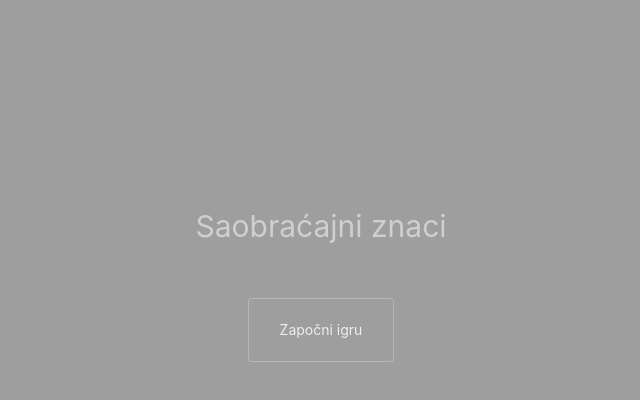
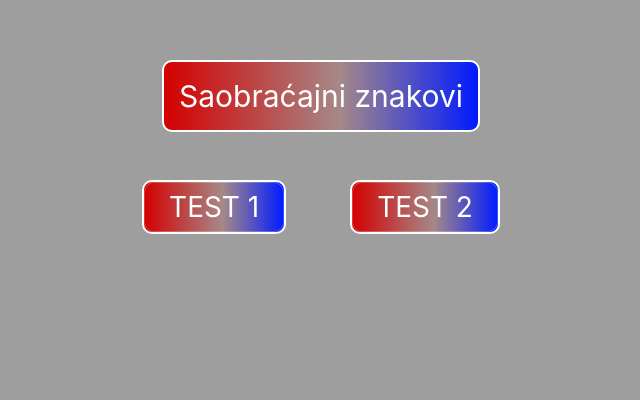
Before and after one commit to Stereo8/TrafficSigns, a Vue app in the folder trafficsigns-vue/: page /pocetak in a window 1280 px wide. Shown: the part 158-558 px from the top of the page, without its empty margins (319-959 px from the left). Built offline with nearby package versions, Linux system fonts and the light colour scheme.

Commit message:
styles/pocetak

```diff
--- a/trafficsigns-vue/src/components/Pitanje.vue
+++ b/trafficsigns-vue/src/components/Pitanje.vue
@@ -117,6 +117,8 @@ watch(
   border-radius: 50%;
 }
 .tekstPitanja {
+  color: #000;
+  border-color: #000;
   overflow-wrap: break-word;
 }
 
@@ -168,6 +170,7 @@ watch(
   display: flex;
   flex-direction: column;
   gap: 16px;
+  color: black;
 }
 .pitanje {
   margin: 0.5em;
--- a/trafficsigns-vue/src/views/EndView.vue
+++ b/trafficsigns-vue/src/views/EndView.vue
@@ -37,13 +37,24 @@ const store = useStore();
   margin-top: 5rem;
 }
 .end-text {
+  background-color: rgba(255, 255, 255, 0.9);
+  color: black;
   display: inline-block;
   font-weight: bold;
   font-size: larger;
   margin: auto;
 }
+.end-stats{
+  background-color: rgba(255, 255, 255, 0.9);
+  color: black;
+}
 .restart-button {
-  margin-top: 3rem;
-  padding: 2rem;
+  background: rgb(212,0,0);
+  background: linear-gradient(90deg, rgba(212,0,0,1) 10%, rgba(203,24,18,0.1600841020001751) 56%, rgba(0,26,255,1) 100%);
+  border:2px solid #ffffff;
+  color: white;
+  border-radius: 10px;
+  margin-top: 2rem;
+  padding: 2rem 4rem;
 }
 </style>
--- a/trafficsigns-vue/src/views/GameView.vue
+++ b/trafficsigns-vue/src/views/GameView.vue
@@ -10,19 +10,19 @@ const idPitanja = ref(getRandId().toString());
 
 const store = useStore();
 
-const tajmer = ref(180);
+const tajmer = ref(90);
 const expandTacni = ref(false);
 const expandNetacni = ref(false);
 
 const urlPitanja = computed(() => apiUrl + idPitanja.value);
-
 function tacanHandler() {
   expandTacni.value = true;
   setTimeout(() => {
     expandTacni.value = false;
   }, 1000);
   store.brTacnih++;
-  store.brPoena += 100;
+  if (store.brTacnih == 0) store.brPoena += 100;
+  else store.brPoena += (100 * (2 * store.brTacnih - store.brNetacnih)) / 2;
   idPitanja.value = getRandId().toString();
 }
 
@@ -32,7 +32,9 @@ function netacanHandler() {
     expandNetacni.value = false;
   }, 1000);
   store.brNetacnih++;
-  store.brPoena -= 50;
+  if (store.brTacnih == 0) store.brPoena -= 100;
+  else store.brPoena -= (100 * (2 * store.brTacnih - store.brNetacnih)) / 2;
+  if (store.brPoena < 0) store.brPoena = 0;
   idPitanja.value = getRandId().toString();
 }
 
@@ -88,7 +90,7 @@ watch(
       <NProgress
         type="line"
         color="#18a058"
-        :percentage="Math.round(tajmer / 1.8)"
+        :percentage="tajmer / 1.8"
         unit=""
         :height="24"
         :show-indicator="false"
@@ -119,6 +121,7 @@ watch(
 }
 
 .parent {
+  background-color: rgba(255, 255, 255, 0.9);
   width: 100%;
   display: grid;
   grid-template-columns: 0.3fr 1fr 0.3fr;
@@ -147,11 +150,13 @@ watch(
   font-size: large;
 }
 .pitanjeContainer {
+  background-color: rgba(255, 255, 255, 0.9);
   grid-area: 2 / 2 / 3 / 3;
   display: flex;
   justify-content: center;
 }
 .brPoena {
+  color: black;
   grid-area: 1 / 2 / 2 / 3;
   text-align: center;
 }
--- a/trafficsigns-vue/src/views/StartView.vue
+++ b/trafficsigns-vue/src/views/StartView.vue
@@ -10,11 +10,14 @@ const store = useStore();
   <div class="container">
     <div class="start-screen">
       <div class="welcome-text">
-        <h1>Saobraćajni znaci</h1>
+        <h1>Saobraćajni znakovi</h1>
       </div>
       <div>
-        <NButton @click="store.stanje = 'igra'" class="enter-button"
-          >Započni igru</NButton
+        <NButton @click="store.stanje = 'igra'" class="enter-button1"
+          ><h1>TEST 1</h1></NButton
+        >
+        <NButton @click="store.stanje = 'igra'" class="enter-button2"
+          ><h1>TEST 2</h1></NButton
         >
       </div>
     </div>
@@ -26,13 +29,37 @@ const store = useStore();
   width: 100%;
   text-align: center;
   margin-top: 5rem;
+  display: grid;
+  grid-template-columns: max-content 1.2fr 1.2fr max-content;
+  grid-template-rows: max-content 1.2fr 1.2fr max-content;
+  gap: 6em 0em;
+  grid-template-areas:
+    ". . . ."
+    ". welcome-text welcome-text ."
+    ". enter-button1 enter-button2 ."
+    ". . . .";
+  justify-items: center;
 }
 .welcome-text {
   display: inline-block;
   margin: auto;
+  background: rgb(212,0,0);
+  background: linear-gradient(90deg, rgba(212,0,0,1) 0%, rgba(203,24,18,0.1600841020001751) 56%, rgba(0,26,255,1) 100%);
+  border:2px solid #ffffff;
+  color: #ffffff;
+  border-radius:10px;
+  padding: 10px 15px;
+
 }
-.enter-button {
+.enter-button1, .enter-button2 {
   margin-top: 3rem;
+  margin-right: 2rem;
+  margin-left: 2rem;
   padding: 2rem;
+  background: linear-gradient(90deg, rgba(212,0,0,1) 0%, rgba(203,24,18,0.1600841020001751) 56%, rgba(0,26,255,1) 100%);
+  border:2px solid #ffffff;
+  color: #ffffff;
+  border-radius:10px;
+  padding: 25px;
 }
 </style>
```
Also changed, not shown: 1 other file (tests, documents, lock files or other folders).
